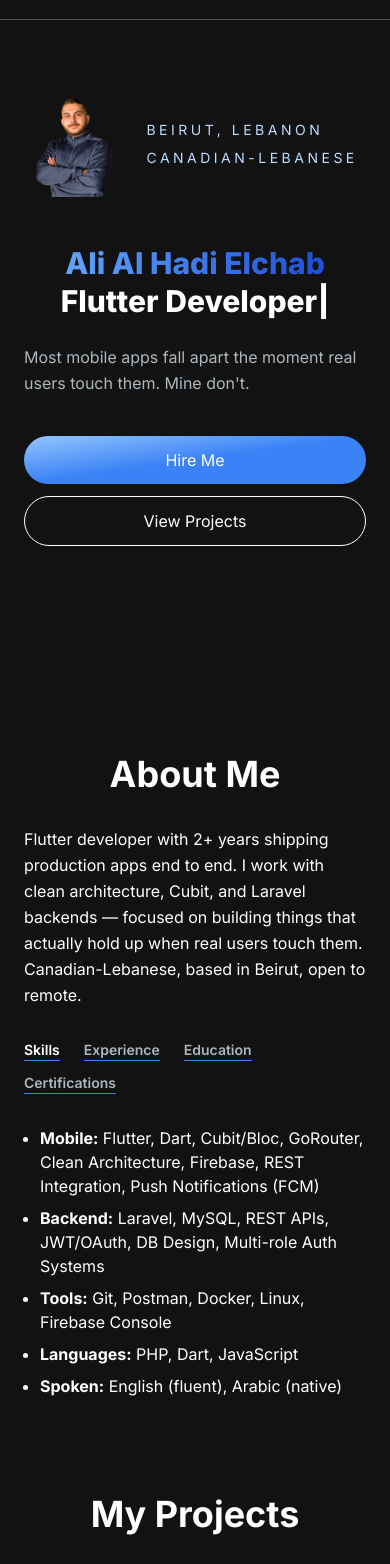
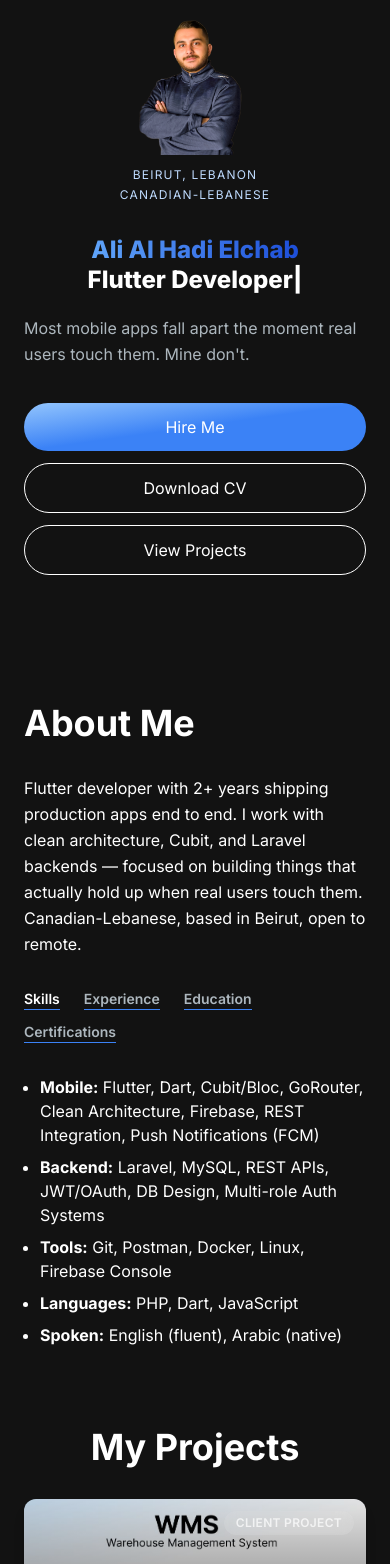
Before and after one commit to Ali-Elchab/personal-portfolio, a Next.js app: page / in a window 390 px wide. Shown: the part 61-1625 px from the top of the page. Built offline with nearby package versions, Linux system fonts and the light colour scheme.

Commit message:
Refactor layout and improve styling across multiple components; adjust scroll offsets for smoother navigation, update project descriptions, and add a CV download link in the HeroSection.

```diff
--- a/app/AboutMe/page.jsx
+++ b/app/AboutMe/page.jsx
@@ -1,6 +1,5 @@
 "use client";
 import React, { useTransition, useState } from "react";
-import Image from "next/image";
 import TabButton from "../components/TabButton";
 
 const TAB_DATA = [
@@ -113,22 +112,10 @@ const AboutSection = () => {
     });
   };
   return (
-    <section className="text-white py-12 sm:py-16">
-      <div className="md:grid md:grid-cols-5 gap-8 items-center xl:gap-16">
-        <div className="hidden md:block place-self-start md:col-span-2">
-          <div className="w-full flex items-center justify-end">
-            <Image
-              src="/images/alichab.png"
-              className="w-full object-cover rounded-xl"
-              width={400}
-              height={500}
-              alt="Ali Chab"
-            />
-          </div>
-        </div>
-        <div className="mt-4 md:mt-0 text-left flex flex-col h-full md:col-span-3">
-          <h2 className="text-4xl font-bold text-white mb-8 sm:mb-12 text-center md:text-left">About Me</h2>
-          <p className="text-base lg:text-lg text-left md:text-justify leading-relaxed">
+    <section className="text-white py-8 sm:py-12 w-full">
+      <div className="w-full text-left flex flex-col items-start">
+        <h2 className="text-4xl font-bold text-white mb-8 sm:mb-12 text-left">About Me</h2>
+        <p className="text-base lg:text-lg text-left leading-relaxed w-full">
           Flutter developer with 2+ years shipping production apps end to end. I work with clean architecture, Cubit, and
           Laravel backends — focused on building things that actually hold up when real users touch them. Canadian-Lebanese,
           based in Beirut, open to remote.
@@ -149,7 +136,6 @@ const AboutSection = () => {
         </div>
         <div className="mt-8"> {TAB_DATA.find((t) => t.id === tab).content}</div>
       </div>
-      </div>
     </section>
   );
 };
--- a/app/HeroSection/page.jsx
+++ b/app/HeroSection/page.jsx
@@ -5,11 +5,11 @@ import { TypeAnimation } from "react-type-animation";
 
 const HeroSection = ({ emailRef, projectRef }) => {
   return (
-    <section className="min-h-[70vh] md:min-h-screen  mb-16 sm:mb-24 flex flex-col justify-center items-center md:items-start">
-      <div className="flex flex-col sm:grid sm:grid-cols-12 mt-2 sm:mt-5 mb-8 lg:mt-8 gap-12 sm:gap-6 items-center sm:justify-items-stretch w-full">
-        {/* Mobile layout: image left of location text */}
-        <div className="w-full sm:hidden flex items-center justify-center gap-4">
-          <div className="w-48 h-auto">
+    <section className="min-h-0 md:min-h-screen mb-16 sm:mb-24 flex flex-col justify-start md:justify-center items-center md:items-start w-full">
+      <div className="flex flex-col sm:grid sm:grid-cols-12 sm:mt-5 mb-8 lg:mt-8 gap-8 sm:gap-6 items-center sm:justify-items-stretch w-full">
+        {/* Mobile layout: image above location */}
+        <div className="w-full sm:hidden flex flex-col items-center gap-3 pt-2">
+          <div className="w-36 h-auto shrink-0">
             <Image
               src="/images/alichab.png"
               className="block w-full h-auto object-cover"
@@ -18,7 +18,7 @@ const HeroSection = ({ emailRef, projectRef }) => {
               height={300}
             />
           </div>
-          <div className="text-sm uppercase tracking-[0.25em] text-blue-200 flex flex-wrap gap-2">
+          <div className="text-xs uppercase tracking-widest text-blue-200 flex flex-col items-center gap-1 text-center">
             <span>Beirut, Lebanon</span>
             <span>Canadian-Lebanese</span>
           </div>
@@ -37,12 +37,12 @@ const HeroSection = ({ emailRef, projectRef }) => {
           </div>
         </div>
 
-        <div className="col-span-7 text-center sm:text-left flex flex-col gap-6 w-full items-center sm:items-start">
+        <div className="col-span-7 text-center sm:text-left flex flex-col gap-5 sm:gap-6 w-full items-center sm:items-start">
           <div className="hidden sm:flex text-sm uppercase tracking-[0.25em] text-blue-200 flex-wrap gap-3 justify-start">
             <span>Beirut, Lebanon</span>
             <span>Canadian-Lebanese</span>
           </div>
-          <h1 className="text-white mb-0 sm:mb-2 text-3xl sm:text-4xl lg:text-6xl font-extrabold leading-tight">
+          <h1 className="text-white mb-0 sm:mb-2 text-2xl sm:text-4xl lg:text-6xl font-extrabold leading-tight w-full">
             <span className="text-transparent bg-clip-text bg-gradient-to-r from-blue-400 to-blue-700">
               Ali Al Hadi Elchab
             </span>
@@ -63,7 +63,7 @@ const HeroSection = ({ emailRef, projectRef }) => {
               onClick={() =>
                 emailRef?.current &&
                 window.scrollTo({
-                  top: emailRef.current.offsetTop-130,
+                  top: emailRef.current.offsetTop - 100,
                   behavior: "smooth",
                 })
               }
@@ -71,11 +71,19 @@ const HeroSection = ({ emailRef, projectRef }) => {
             >
               Hire Me
             </button>
+            <a
+              href="https://drive.google.com/file/d/1DkFL2wSY0eSUvpE6e4L0yo2pWv0_SsMX/view?usp=sharing"
+              target="_blank"
+              rel="noopener noreferrer"
+              className="px-6 py-3 w-full sm:w-40 rounded-full sm:mr-4 bg-transparent hover:bg-slate-800 border border-white text-white text-center"
+            >
+              Download CV
+            </a>
             <button
               onClick={() =>
                 projectRef?.current &&
                 window.scrollTo({
-                  top: projectRef.current.offsetTop -130,
+                  top: projectRef.current.offsetTop - 100,
                   behavior: "smooth",
                 })
               }
--- a/app/Projects/page.jsx
+++ b/app/Projects/page.jsx
@@ -10,6 +10,7 @@ const projectsData = [
     gitUrl: "",
     playStoreUrl: "",
     appStoreUrl: "",
+    badge: "Client Project",
   },
   {
     id: 4,
@@ -20,6 +21,7 @@ const projectsData = [
     gitUrl: "",
     playStoreUrl: "",
     appStoreUrl: "",
+    badge: "Client Project",
   },
   {
     id: 2,
@@ -30,6 +32,7 @@ const projectsData = [
     gitUrl: "",
     playStoreUrl: "",
     appStoreUrl: "",
+    badge: "Client Project",
   },
   {
     id: 10,
@@ -66,7 +69,7 @@ const projectsData = [
     imgUrl: "/images/projects/flutter-skeleton.jpg",
     title: "Flutter Starter Skeleton",
     description:
-      "A production-ready Flutter starter kit designed for scalable apps with clean architecture, Riverpod state management, Drift local persistence, and GoRouter navigation. Flexible enough for any type of app (e-commerce, SaaS, or internal tools).",
+      "A production-ready Flutter starter kit designed for scalable apps. Includes clean architecture, Cubit state management, GoRouter navigation, reusable auth flow, API handler, theming, localization, and environment config. Cut new project setup time by 60%.",
     gitUrl: "https://github.com/Ali-Elchab/flutter_skeleton",
     playStoreUrl: "",
     appStoreUrl: "",
@@ -77,7 +80,7 @@ const projectsData = [
     title: "Personal eCommerce App",
     description:
       "Full-featured eCommerce mobile app built independently — upgraded UI and flows from a client project. Includes auth, category browsing, product search, cart, promo handling, and checkout. Built with Flutter clean architecture and a Laravel backend.",
-    gitUrl: "https://github.com/Ali-Elchab/ecom_app",
+    gitUrl: "",
     playStoreUrl: "",
     appStoreUrl: "",
   },
@@ -97,6 +100,7 @@ const ProjectSection = () => {
             gitUrl={project.gitUrl}
             playStoreUrl={project.playStoreUrl}
             appStoreUrl={project.appStoreUrl}
+            badge={project.badge}
           />
         ))}
       </div>
--- a/app/components/Navbar-components/MenuOverlay.jsx
+++ b/app/components/Navbar-components/MenuOverlay.jsx
@@ -3,7 +3,7 @@ import React from "react";
 const MenuOverlay = ({ links, closeOverlay }) => {
   const scrollToRef = (ref) => {
     if (!ref?.current) return;
-    const scrollPosition = ref.current.offsetTop - 140;
+    const scrollPosition = ref.current.offsetTop - 100;
 
     window.scrollTo({
       top: scrollPosition,
@@ -13,7 +13,7 @@ const MenuOverlay = ({ links, closeOverlay }) => {
   };
 
   return (
-    <ul className="flex flex-col py-4 items-center">
+    <ul className="flex flex-col py-2 items-center">
       {links.map((link, index) => (
         <li key={index}>
           <button
--- a/app/components/Navbar-components/Navbar.jsx
+++ b/app/components/Navbar-components/Navbar.jsx
@@ -8,7 +8,7 @@ import Logo from "../../../public/favicon.svg";
 const Navbar = ({ aboutRef, projectRef, emailRef, heroRef }) => {
   const scrollToRef = (ref) => {
     if (!ref?.current) return;
-    const scrollPosition = ref.current.offsetTop - 140;
+    const scrollPosition = ref.current.offsetTop - 100;
 
     window.scrollTo({
       top: scrollPosition,
@@ -29,14 +29,14 @@ const Navbar = ({ aboutRef, projectRef, emailRef, heroRef }) => {
   const [navbarOpen, setNavbarOpen] = useState(false);
   return (
     <nav className="fixed top-0 left-0 right-0 z-10 bg-[#121212] bg-opacity-100 border-b border-gray-600">
-      <div className="flex flex-wrap items-center justify-between p-4 sm:p-6 lg:px-10 xl:px-16">
-        <div className="w-32 sm:w-40 h-12 sm:h-16 flex items-center justify-start" onClick={() => scrollToRef(heroRef)}>
+      <div className="flex flex-wrap items-center justify-between py-2 px-4 sm:py-2.5 sm:px-6 lg:px-10 xl:px-16">
+        <div className="w-24 sm:w-28 h-10 sm:h-9 flex items-center justify-start cursor-pointer" onClick={() => scrollToRef(heroRef)}>
           <Image src={Logo} alt="Logo" className="w-full h-full object-cover" />
         </div>
         <div className="mobile-menu block md:hidden">
           {navbarOpen ? (
             <button
-              className="flex items-center px-3 py-2 border rounded border-slate-200 hover:text-white text-slate-200 "
+              className="flex items-center px-2 py-2 border rounded border-slate-200 hover:text-white text-slate-200"
               onClick={() => setNavbarOpen(!navbarOpen)}
             >
               <svg
@@ -52,7 +52,7 @@ const Navbar = ({ aboutRef, projectRef, emailRef, heroRef }) => {
             </button>
           ) : (
             <button
-              className="flex items-center px-3 py-2 border rounded border-slate-200 hover:text-white text-slate-200 "
+              className="flex items-center px-2 py-2 border rounded border-slate-200 hover:text-white text-slate-200"
               onClick={() => setNavbarOpen(!navbarOpen)}
             >
               <Bars3Icon className="w-5 h-5" />
@@ -60,12 +60,12 @@ const Navbar = ({ aboutRef, projectRef, emailRef, heroRef }) => {
           )}
         </div>
         <div className="menu hidden md:block md:w-auto" id="navbar">
-          <ul className="flex p-4 md:p-0 md:flex-row md:space-x-6 lg:space-x-8 mt-0">
+          <ul className="flex p-0 md:flex-row md:space-x-5 lg:space-x-6 mt-0">
             {navLinks.map((link, index) => (
               <li key={index}>
                 <button
                   onClick={() => scrollToRef(link.ref)}
-                  className="block py-2 pl-3 pr-4 text-[#ADB7BE] text-base md:text-xl xl:text-2xl rounded md:p-0 hover:text-white"
+                  className="block py-2 pl-3 pr-4 text-[#ADB7BE] text-sm md:text-base lg:text-lg rounded md:p-0 hover:text-white"
                 >
                   {link.title}
                 </button>
--- a/app/components/ProjectCard.jsx
+++ b/app/components/ProjectCard.jsx
@@ -6,7 +6,7 @@ import Link from "next/link";
 const storeLinkClass =
   "inline-flex items-center rounded-full bg-white/10 px-2.5 py-1 text-xs text-white backdrop-blur hover:bg-white/20 transition whitespace-nowrap";
 
-const ProjectCard = ({ imgUrl, title, description, gitUrl, playStoreUrl, appStoreUrl }) => {
+const ProjectCard = ({ imgUrl, title, description, gitUrl, playStoreUrl, appStoreUrl, badge }) => {
   const hasLinks = gitUrl || playStoreUrl || appStoreUrl;
 
   return (
@@ -40,7 +40,7 @@ const ProjectCard = ({ imgUrl, title, description, gitUrl, playStoreUrl, appStor
           ) : null}
           {!hasLinks ? (
             <span className="rounded-full bg-white/10 px-3 py-1 text-xs font-semibold uppercase tracking-wide text-white/70 backdrop-blur">
-              Private
+              {badge || "Private"}
             </span>
           ) : null}
         </div>
--- a/app/page.js
+++ b/app/page.js
@@ -16,7 +16,7 @@ const Home = () => {
   return (
     <main className="flex min-h-screen flex-col bg-[#121212]">
       <Navbar aboutRef={aboutRef} projectRef={projectRef} emailRef={emailRef} heroRef={heroRef} />
-      <div className="container mx-auto max-w-screen-xl mt-24 px-6 sm:px-8 lg:px-10 xl:px-0 w-full">
+      <div className="container mx-auto max-w-screen-xl pt-16 sm:pt-20 px-6 sm:px-8 lg:px-10 xl:px-0 w-full">
         <div ref={heroRef}>
           <HeroSection emailRef={emailRef} projectRef={projectRef} />
         </div>
```
Lines whose indentation alone changed are shown as unchanged.
